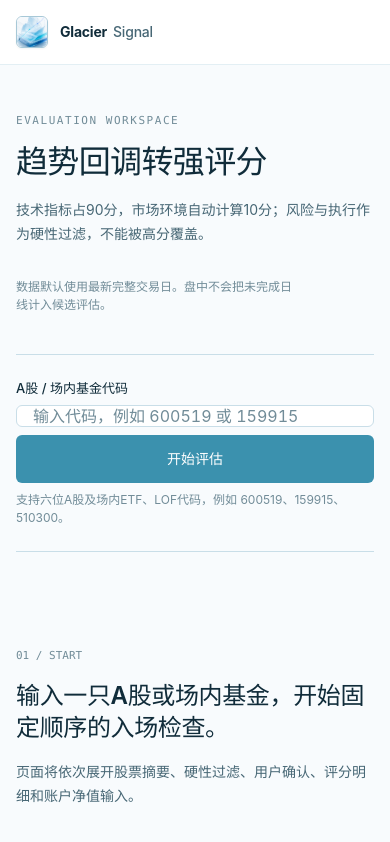
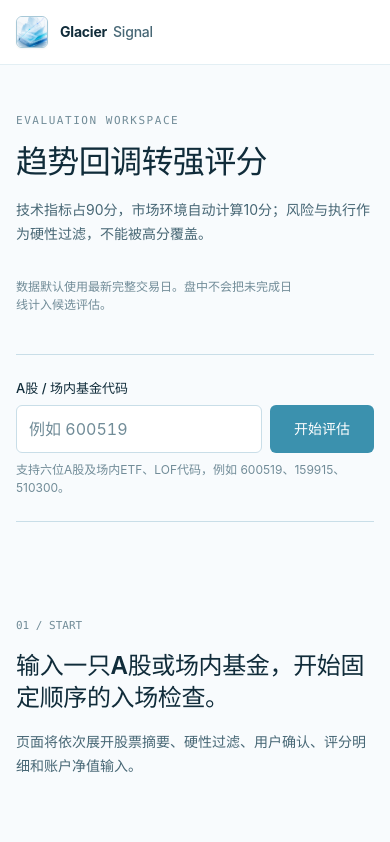
Before and after one commit to r3215407/stock-system, a Next.js app: page /evaluate in a window 390 px wide. Shown: the top 842 px of the page. Built offline with nearby package versions, Linux system fonts and the light colour scheme.

Commit message:
Refine mobile symbol input layout

```diff
--- a/components/EvaluationSearch.tsx
+++ b/components/EvaluationSearch.tsx
@@ -14,12 +14,12 @@ export default function EvaluationSearch({
       <label className="block text-[13px] font-[550] leading-[18px] text-[#102C3A]" htmlFor="evaluation-symbol">
         A股 / 场内基金代码
       </label>
-      <div className="mt-2 flex flex-col gap-2 sm:flex-row">
+      <div className="mt-2 grid grid-cols-[minmax(0,1fr)_104px] gap-2 sm:flex sm:flex-row">
         <input
           aria-describedby={error ? "evaluation-symbol-error" : "evaluation-symbol-help"}
           aria-invalid={Boolean(error)}
           autoComplete="off"
-          className="h-12 min-w-0 flex-1 rounded-[6px] border border-[#C9DEE8] bg-white px-4 text-base font-medium text-[#102C3A] outline-none placeholder:font-normal placeholder:text-[#718C98] focus:border-[#3B91AE] focus:ring-2 focus:ring-[#69D2E7]/25 aria-[invalid=true]:border-[#B44D5C] tabular-nums"
+          className="h-12 min-w-0 flex-1 rounded-[6px] border border-[#C9DEE8] bg-white px-3 text-base font-medium text-[#102C3A] outline-none placeholder:font-normal placeholder:text-[#718C98] focus:border-[#3B91AE] focus:ring-2 focus:ring-[#69D2E7]/25 aria-[invalid=true]:border-[#B44D5C] tabular-nums sm:px-4"
           defaultValue={defaultValue}
           id="evaluation-symbol"
           name="symbol"
@@ -27,12 +27,12 @@ export default function EvaluationSearch({
           maxLength={6}
           minLength={6}
           pattern="[0-9]{6}"
-          placeholder="输入代码，例如 600519 或 159915"
+          placeholder="例如 600519"
           required
           type="text"
         />
         <button
-          className="inline-flex h-12 min-w-[120px] items-center justify-center rounded-[6px] bg-[#3B91AE] px-6 text-sm font-semibold text-white outline-none transition-colors hover:bg-[#25748F] focus-visible:ring-2 focus-visible:ring-[#69D2E7] focus-visible:ring-offset-2"
+          className="inline-flex h-12 min-w-0 items-center justify-center rounded-[6px] bg-[#3B91AE] px-3 text-sm font-semibold text-white outline-none transition-colors hover:bg-[#25748F] focus-visible:ring-2 focus-visible:ring-[#69D2E7] focus-visible:ring-offset-2 sm:min-w-[120px] sm:px-6"
           type="submit"
         >
           开始评估
--- a/components/Hero.tsx
+++ b/components/Hero.tsx
@@ -182,28 +182,28 @@ export default function Hero({
                 A股 / 场内基金代码
               </label>
 
-              <div className="mt-2 flex flex-col gap-3 sm:flex-row sm:gap-2">
+              <div className="mt-2 grid grid-cols-[minmax(0,1fr)_108px] gap-2 sm:flex sm:flex-row">
                 <input
                   aria-describedby="hero-stock-code-help hero-stock-code-disclaimer"
                   autoComplete="off"
-                  className="h-[52px] min-w-0 flex-1 rounded-[4px] border border-[#C9DEE8] bg-white px-4 text-base font-medium leading-6 text-[#102C3A] outline-none transition-colors placeholder:font-normal placeholder:text-[#718C98] hover:border-[#A7C8D7] focus:border-[#3B91AE] focus:ring-2 focus:ring-[#69D2E7]/25 invalid:not-placeholder-shown:border-[#B44D5C] tabular-nums"
+                  className="h-[52px] min-w-0 flex-1 rounded-[4px] border border-[#C9DEE8] bg-white px-3 text-base font-medium leading-6 text-[#102C3A] outline-none transition-colors placeholder:font-normal placeholder:text-[#718C98] hover:border-[#A7C8D7] focus:border-[#3B91AE] focus:ring-2 focus:ring-[#69D2E7]/25 invalid:not-placeholder-shown:border-[#B44D5C] tabular-nums sm:px-4"
                   id="hero-stock-code"
                   inputMode="numeric"
                   maxLength={6}
                   minLength={6}
                   name="symbol"
                   pattern="[0-9]{6}"
-                  placeholder="输入六位代码，例如 600519 或 159915"
+                  placeholder="例如 600519"
                   required
                   title="请输入六位A股或场内基金代码，例如 600519、159915"
                   type="text"
                 />
                 <button
-                  className="inline-flex h-[52px] min-w-[120px] items-center justify-center gap-2 rounded-[4px] bg-[#3B91AE] px-6 text-[15px] font-semibold leading-[22px] text-white outline-none transition-colors hover:bg-[#25748F] active:bg-[#1E5A70] focus-visible:ring-2 focus-visible:ring-[#69D2E7] focus-visible:ring-offset-2 focus-visible:ring-offset-[#F8FBFD] disabled:cursor-not-allowed disabled:bg-[#9FB3BC]"
+                  className="inline-flex h-[52px] min-w-0 items-center justify-center gap-1.5 rounded-[4px] bg-[#3B91AE] px-3 text-[14px] font-semibold leading-[22px] text-white outline-none transition-colors hover:bg-[#25748F] active:bg-[#1E5A70] focus-visible:ring-2 focus-visible:ring-[#69D2E7] focus-visible:ring-offset-2 focus-visible:ring-offset-[#F8FBFD] disabled:cursor-not-allowed disabled:bg-[#9FB3BC] sm:min-w-[120px] sm:gap-2 sm:px-6 sm:text-[15px]"
                   type="submit"
                 >
                   开始评估
-                  <ArrowRightIcon className="size-4" />
+                  <ArrowRightIcon className="hidden size-4 sm:block" />
                 </button>
               </div>
 
```
